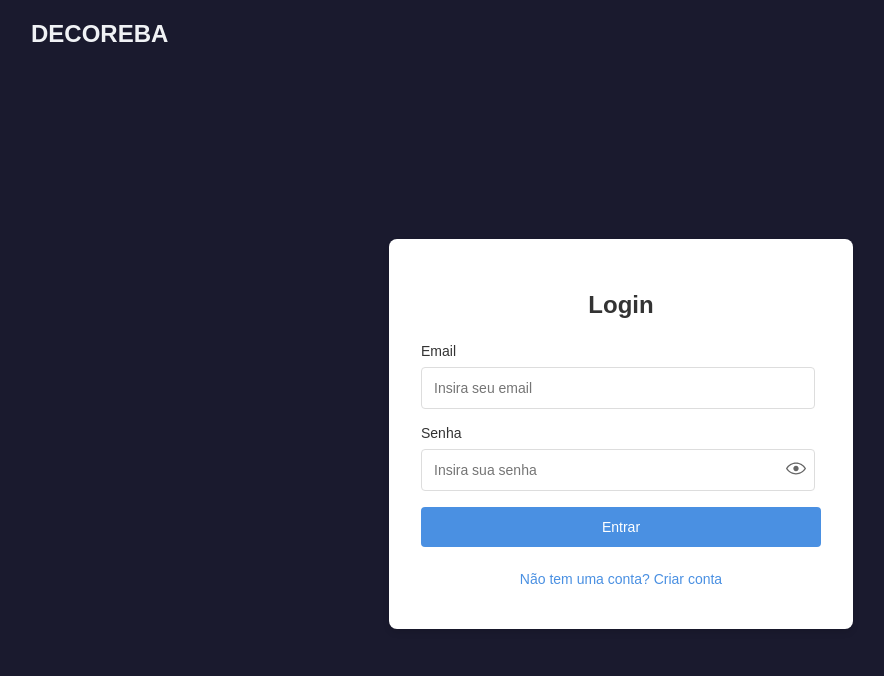
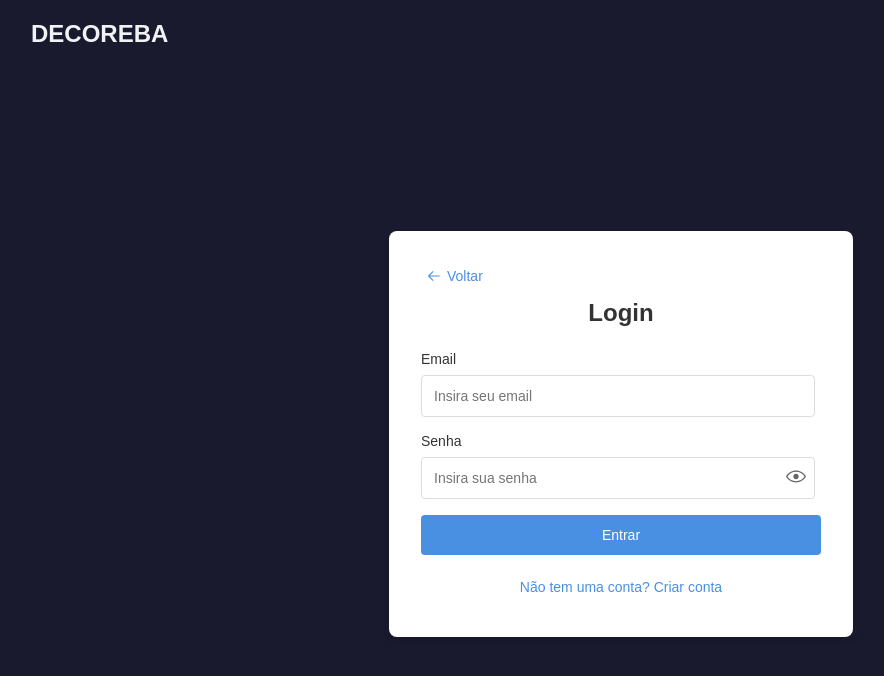
Before and after one commit to EmanuelMJC/flashcards-frontend, a React (Create React App) app in the folder flashcards-frontend/: page / in a window 1280 px wide. Both pictures are taken after a click on the button "Login". Shown: the top 676 px of the page, without its empty margins (19-903 px from the left). Built offline with nearby package versions, Linux system fonts and the light colour scheme.

Commit message:
Ajustanod navegção entre login e registro

```diff
--- a/flashcards-frontend/src/login/pages/login/login.css
+++ b/flashcards-frontend/src/login/pages/login/login.css
@@ -65,6 +65,7 @@
 }
 
 .login-card {
+  position: relative;
   width: 100%;
   max-width: 400px;
   padding: 2rem;
@@ -75,11 +76,8 @@
 }
 
 .login-title {
-  font-size: 1.5rem;
-  font-weight: 600;
+  margin-top: 0;
   margin-bottom: 1.5rem;
-  text-align: center;
-  color: #333;
 }
 
 .login-form {
@@ -204,7 +202,6 @@
   to { transform: rotate(360deg); }
 }
 
-/* Melhorias nos links */
 .create-account, .forgot-password {
   display: block;
   text-align: center;
@@ -224,3 +221,26 @@
   align-items: center;
   justify-content: center;
 }
+
+.back-button {
+  display: flex;
+  align-items: center;
+  gap: 5px;
+  background: none;
+  border: none;
+  color: #4a90e2;
+  font-size: 14px;
+  cursor: pointer;
+  padding: 5px;
+  margin-bottom: 10px;
+}
+
+.back-button:hover {
+  color: white;
+  text-decoration: none;
+}
+
+.back-button svg {
+  width: 16px;
+  height: 16px;
+}
--- a/flashcards-frontend/src/login/pages/login/login.js
+++ b/flashcards-frontend/src/login/pages/login/login.js
@@ -2,7 +2,7 @@ import React, { useState } from 'react';
 import * as Form from '@radix-ui/react-form';
 import { loginUser } from '../../services/loginService';
 import './login.css';
-import { EyeOpenIcon, EyeClosedIcon } from '@radix-ui/react-icons';
+import { EyeOpenIcon, EyeClosedIcon, ArrowLeftIcon } from '@radix-ui/react-icons';
 
 function Login({ navigateTo }) {
   const [error, setError] = useState(null);
@@ -46,6 +46,9 @@ function Login({ navigateTo }) {
 
       <main className="hero-section">
         <div className="login-card">
+          <button className="back-button" onClick={() => navigateTo('home')}>
+            <ArrowLeftIcon /> Voltar
+          </button>
           <h2 className="login-title">Login</h2>
 
           {error && (
--- a/flashcards-frontend/src/login/pages/register/register.css
+++ b/flashcards-frontend/src/login/pages/register/register.css
@@ -205,3 +205,27 @@
   font-size: 14px;
   margin-top: 4px;
 }
+
+
+.back-button {
+  display: flex;
+  align-items: center;
+  gap: 5px;
+  background: none;
+  border: none;
+  color: #4a90e2;
+  font-size: 14px;
+  cursor: pointer;
+  padding: 5px;
+  margin-bottom: 10px;
+}
+
+.back-button:hover {
+  color: white;
+  text-decoration: none;
+}
+
+.back-button svg {
+  width: 16px;
+  height: 16px;
+}
--- a/flashcards-frontend/src/login/pages/register/register.js
+++ b/flashcards-frontend/src/login/pages/register/register.js
@@ -3,7 +3,7 @@ import * as Form from '@radix-ui/react-form';
 import { registerUser } from '../../services/registerService';
 import { loginUser } from '../../services/loginService';
 import './register.css';
-import { EyeOpenIcon, EyeClosedIcon } from '@radix-ui/react-icons';
+import { EyeOpenIcon, EyeClosedIcon, ArrowLeftIcon } from '@radix-ui/react-icons';
 
 function Register({ navigateTo }) {
   const [error, setError] = useState(null);
@@ -78,6 +78,9 @@ function Register({ navigateTo }) {
 
       <main className="hero-section">
         <div className="login-card">
+          <button className="back-button" onClick={() => navigateTo('home')}>
+            <ArrowLeftIcon /> Voltar
+          </button>
           <h2 className="login-title">Cadastro</h2>
 
           {error && <div className="error-message">{error}</div>}
```
